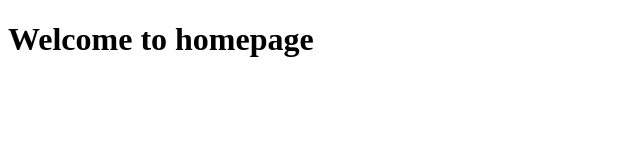
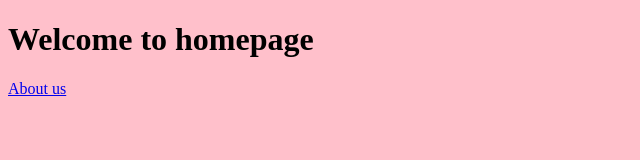
Before and after one commit to JohPak/LUT_nodecrashcourse, a website: page public/index.html in a window 1280 px wide. Shown: the whole page, without its empty margins (0-640 px from the left). Drawn offline with Linux system fonts and the light colour scheme.

Commit message:
last step

```diff
--- a/index.js
+++ b/index.js
@@ -94,7 +94,6 @@ const server = http.createServer((req, res) => {
             res.end(content, 'utf8');
         }
     })
-
 });
 
 // use whatever dynamic port number host is deciding. If not found, then use 5000.
--- /dev/null
+++ b/public/css/style.css
@@ -0,0 +1,3 @@
+body {
+    background-color: pink;
+}
--- a/public/index.html
+++ b/public/index.html
@@ -4,11 +4,14 @@
     <meta charset="UTF-8">
     <meta http-equiv="X-UA-Compatible" content="IE=edge">
     <meta name="viewport" content="width=device-width, initial-scale=1.0">
+    <link rel="stylesheet" href="./css/style.css">
     <title>Homepage</title>
 </head>
 <body>
 
     <h1>Welcome to homepage</h1>
 
+    <a href="/about.html">About us</a>
+
 </body>
 </html>
```
Also changed, not shown: public/404.html (+1 -0 lines), public/about.html (+1 -0 lines).
